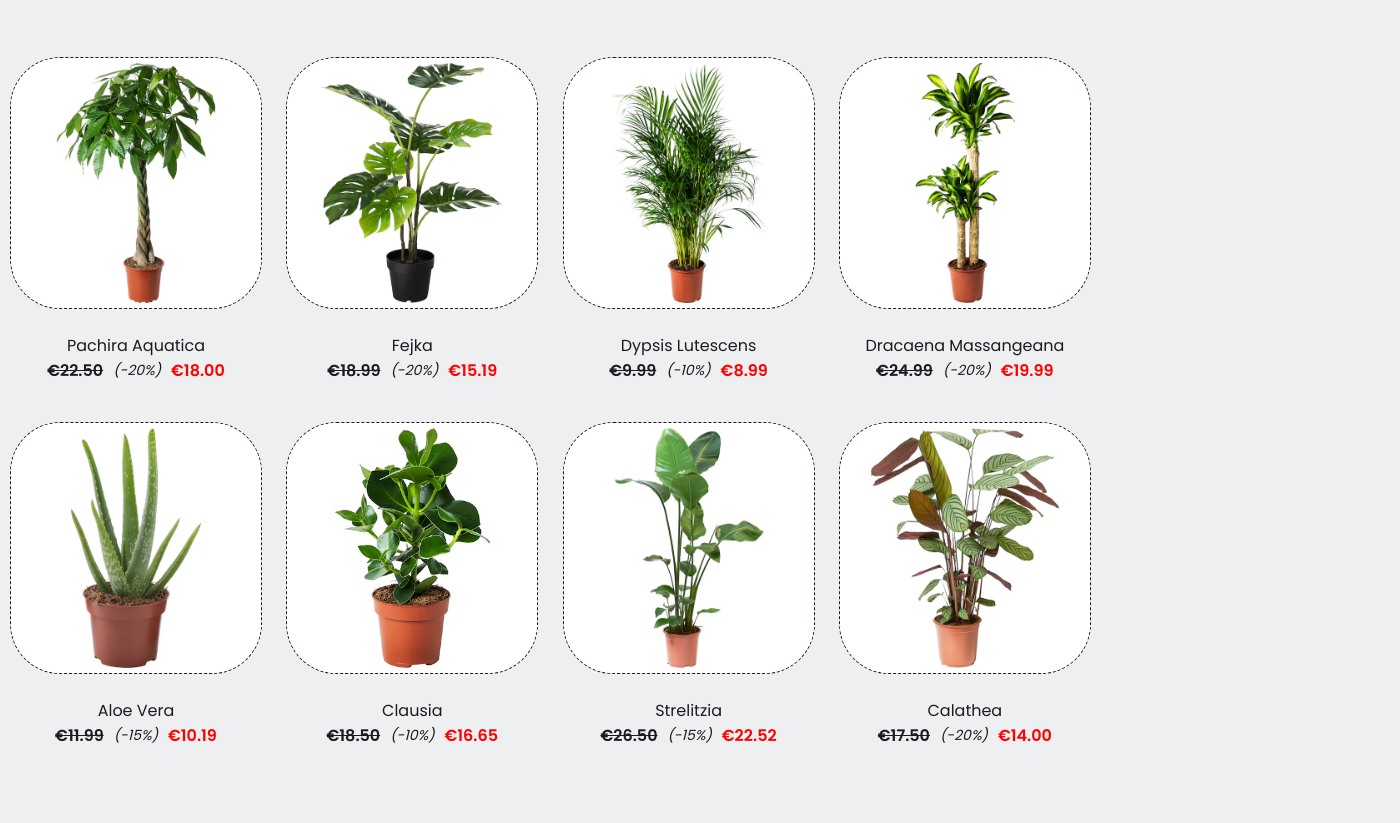
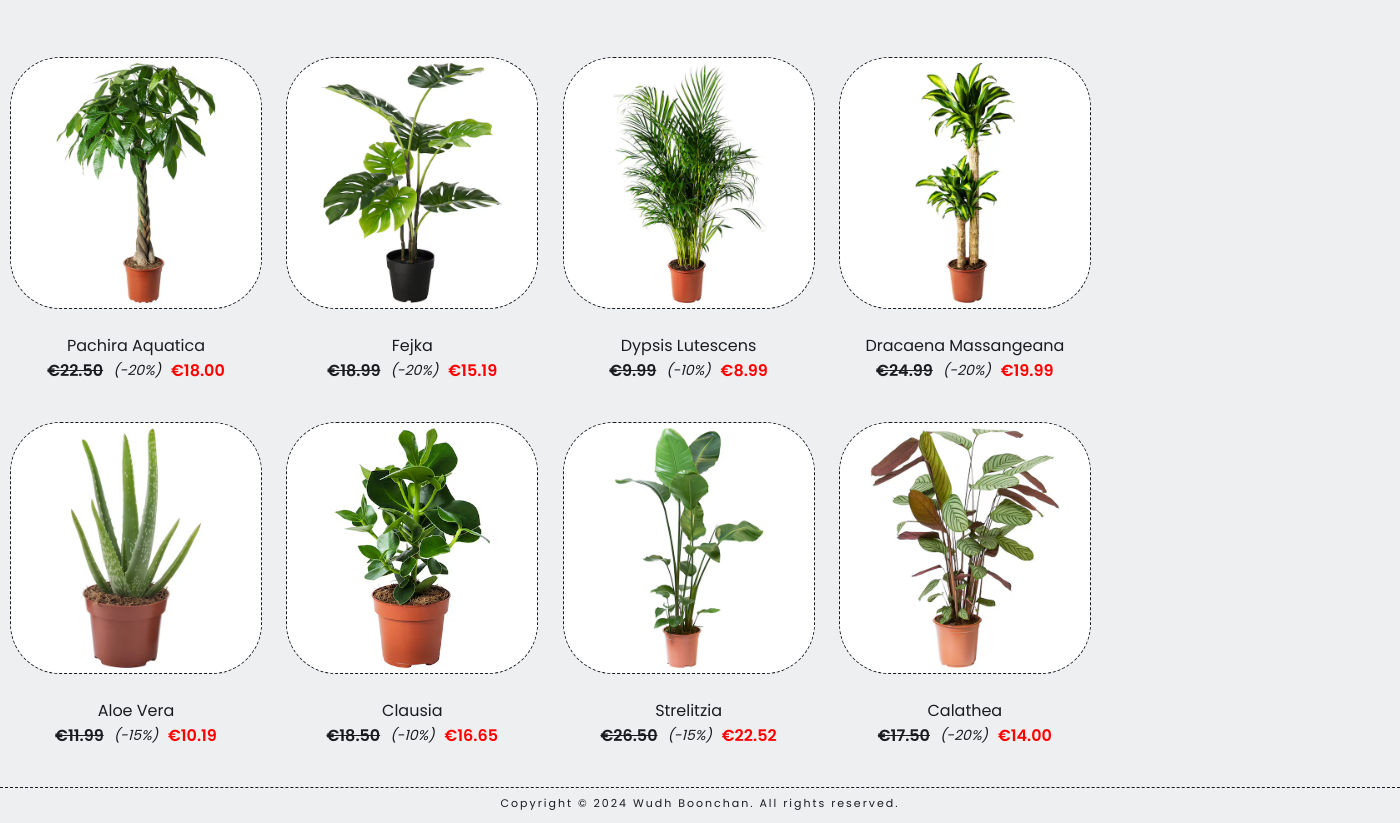
Before and after one commit to wudhboonchan/potplants, a plain HTML site: page index.html in a window 1280 px wide. Shown: the part 571-1394 px from the top of the page, 1400 px wide, since content can reach past the window. Drawn offline with Linux system fonts and the light colour scheme.

Commit message:
Add files via upload

```diff
--- a/index.html
+++ b/index.html
@@ -48,6 +48,12 @@
     </div>
   </section>
 
+  <footer>
+    <section class="footer">
+        Copyright © 2024 Wudh Boonchan. All rights reserved.
+    </section>
+  </footer>
+
   <script src="script.js"> </script>
   </body>
 </html>
--- a/styles.css
+++ b/styles.css
@@ -253,3 +253,16 @@ button {
 .contact-text {
     display:inline-block ;
 }
+
+
+/* FOOTER */
+.footer {
+    text-align: center;
+    position: static;
+    margin-top: 5%;
+    width: 1400px;
+    border-top: 1px dashed;
+    font-size: 11px;
+    letter-spacing: 2px;
+    padding: 7px 0 7px 0;
+}
```
Also changed, not shown: contact.html (+7 -1 lines).
